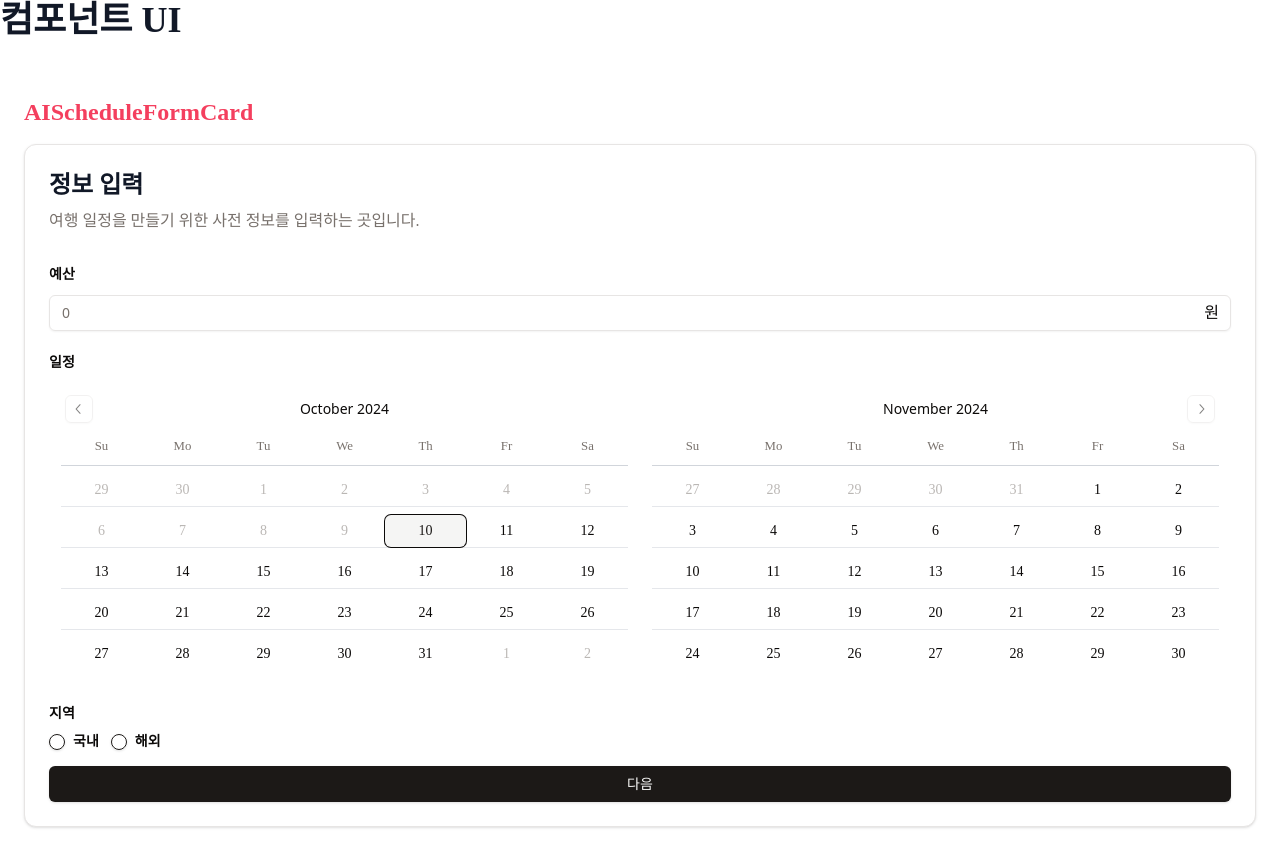
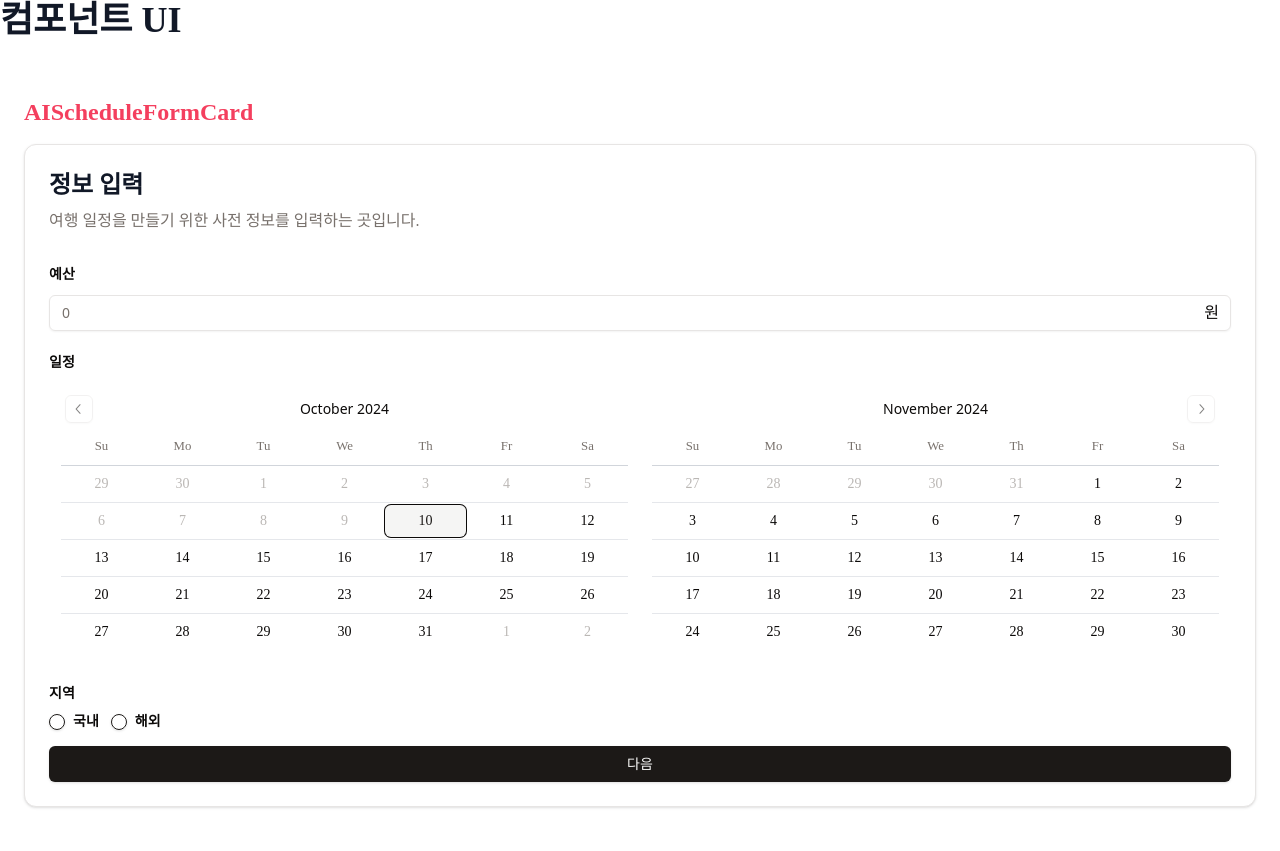
Before and after one commit to HowAboutThere/HowAboutThere-FE, a React (Vite) app in the folder howaboutthere-fe/: page /ui-components in a window 1280 px wide. Built offline with nearby package versions, Linux system fonts and the light colour scheme; a web font is replaced by a local one.

Commit message:
Style: calendar row 패딩 수정
mt-2 -> py-0.5

```diff
--- a/howaboutthere-fe/src/components/ui/calendar.tsx
+++ b/howaboutthere-fe/src/components/ui/calendar.tsx
@@ -27,7 +27,7 @@ function Calendar({ className, classNames, showOutsideDays = true, ...props }: C
         table: "w-full border-collapse space-y-1",
         head_row: "flex justify-items-center ",
         head_cell: " flex px-1  justify-center text-muted-foreground rounded-md w-full font-normal text-[0.8rem]",
-        row: "flex w-full mt-2",
+        row: "flex w-full py-0.5",
         cell: cn(
           " w-full relative p-0 text-center text-sm focus-within:relative focus-within:z-20 [&:has([aria-selected])]:bg-accent [&:has([aria-selected].day-outside)]:bg-accent/50 [&:has([aria-selected].day-range-end)]:rounded-r-md",
           props.mode === "range"
```
